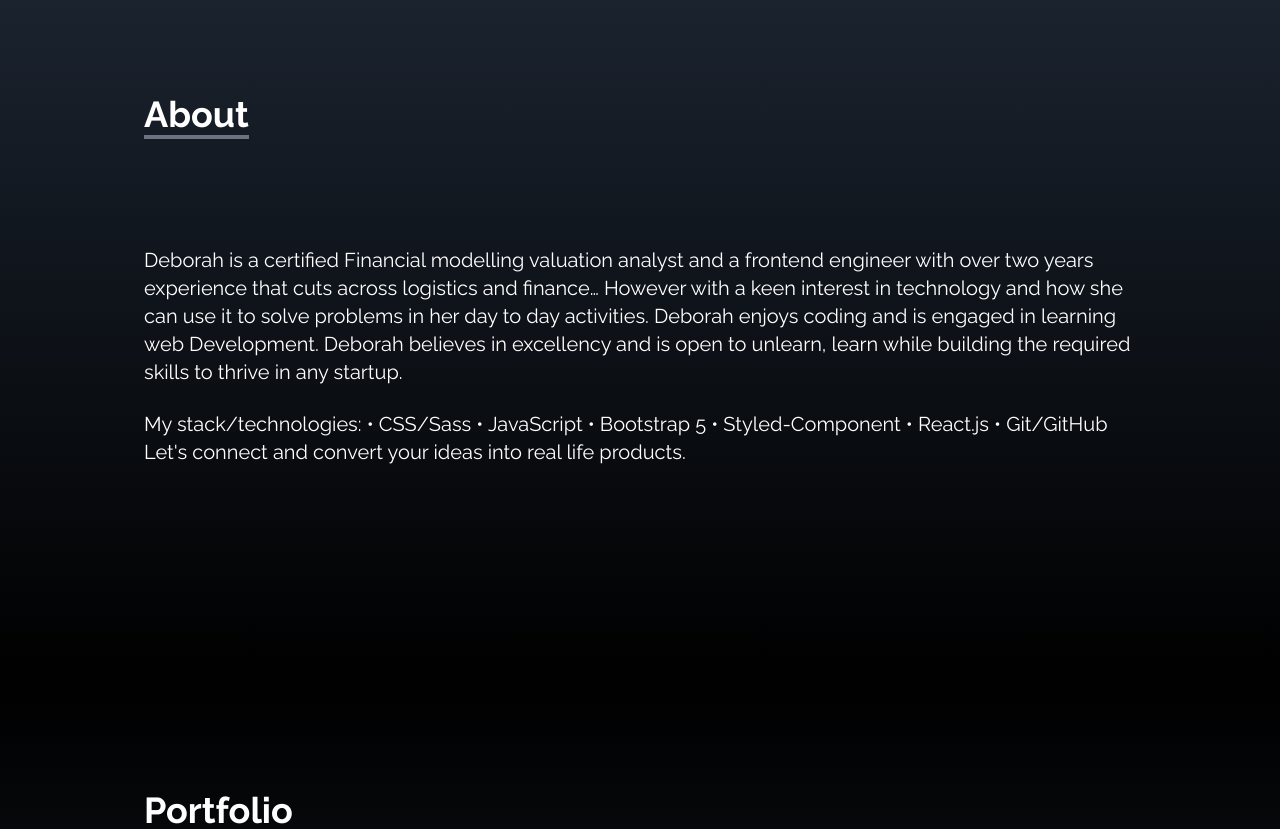
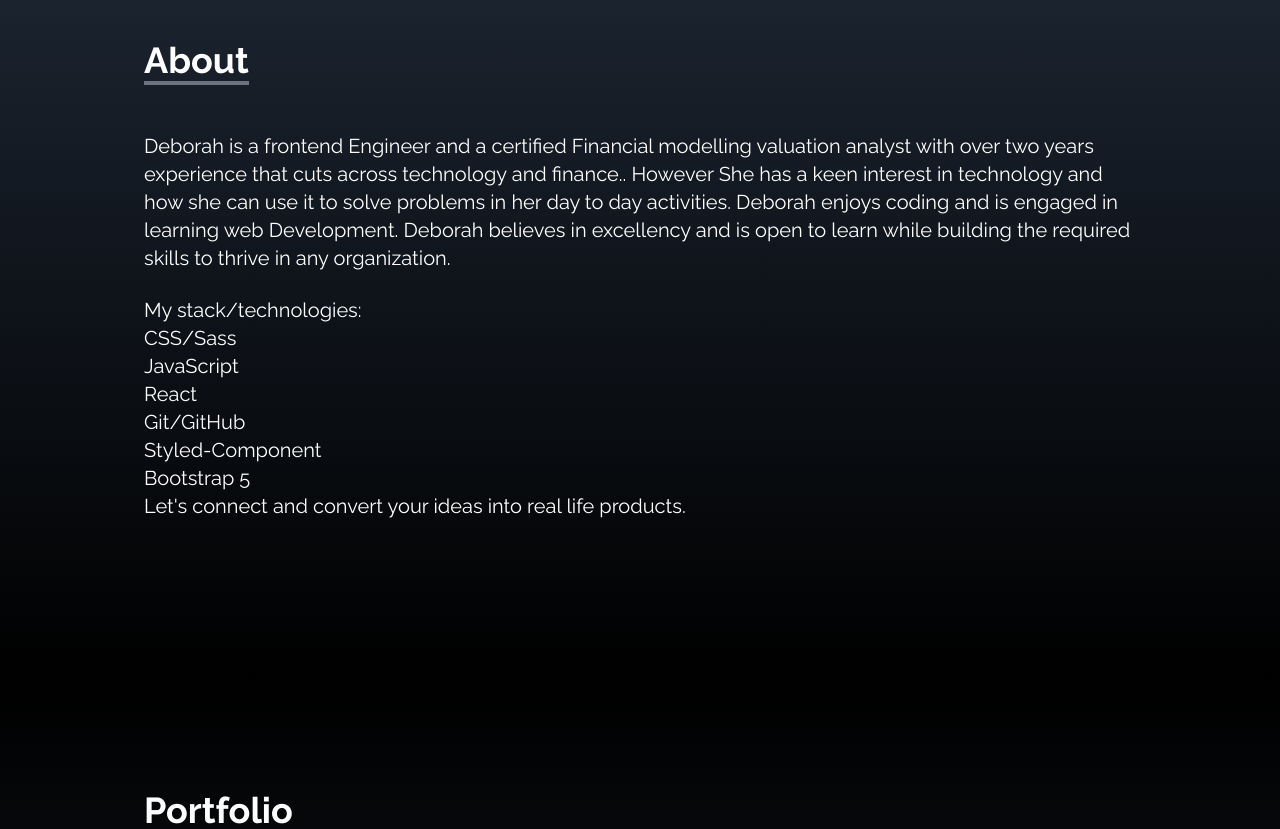
Before and after one commit to debbyuzuegbu/debby-portfolio-website, a React (Create React App) app: page / in a window 1280 px wide. Shown: the part 920-1749 px from the top of the page. Built offline with nearby package versions, Linux system fonts and the light colour scheme.

Commit message:
added files

```diff
--- a/src/Components/About.jsx
+++ b/src/Components/About.jsx
@@ -8,27 +8,34 @@ const About = () => {
     >
       <div className="max-w-screen-lg p-4 mx-auto flex flex-col justify-center w-full h-full">
         <div className="pb-8">
-          <p className="text-4xl font-bold inline border-b-4 border-gray-500">
+          <p className="mt-48 text-4xl font-bold inline border-b-4 border-gray-500">
             About
           </p>
         </div>
 
-        <p className="text-xl mt-20">
-          Deborah is a certified Financial modelling valuation analyst and a
-          frontend engineer with over two years experience that cuts across
-          logistics and finance… However with a keen interest in technology and
-          how she can use it to solve problems in her day to day activities.
+        <p className="text-xl mt-5">
+          Deborah is a frontend Engineer and a certified Financial modelling
+          valuation analyst with over two years experience that cuts across
+          technology and finance.. However She has a keen interest in technology
+          and how she can use it to solve problems in her day to day activities.
           Deborah enjoys coding and is engaged in learning web Development.
-          Deborah believes in excellency and is open to unlearn, learn while
-          building the required skills to thrive in any startup.
+          Deborah believes in excellency and is open to learn while building the
+          required skills to thrive in any organization.
         </p>
 
         <br />
 
         <p className="text-xl">
-          My stack/technologies: • CSS/Sass • JavaScript • Bootstrap 5 •
-          Styled-Component • React.js • Git/GitHub Let's connect and convert
-          your ideas into real life products.
+          My stack/technologies:
+          <ul style={{listStyle: "none"}}>
+            <li>CSS/Sass</li>
+            <li>JavaScript</li>
+            <li> React</li>
+            <li>Git/GitHub</li>
+            <li>Styled-Component</li>
+            <li>Bootstrap 5</li>
+          </ul>
+          <p>Let's connect and convert your ideas into real life products.</p>
         </p>
       </div>
     </div>
```
